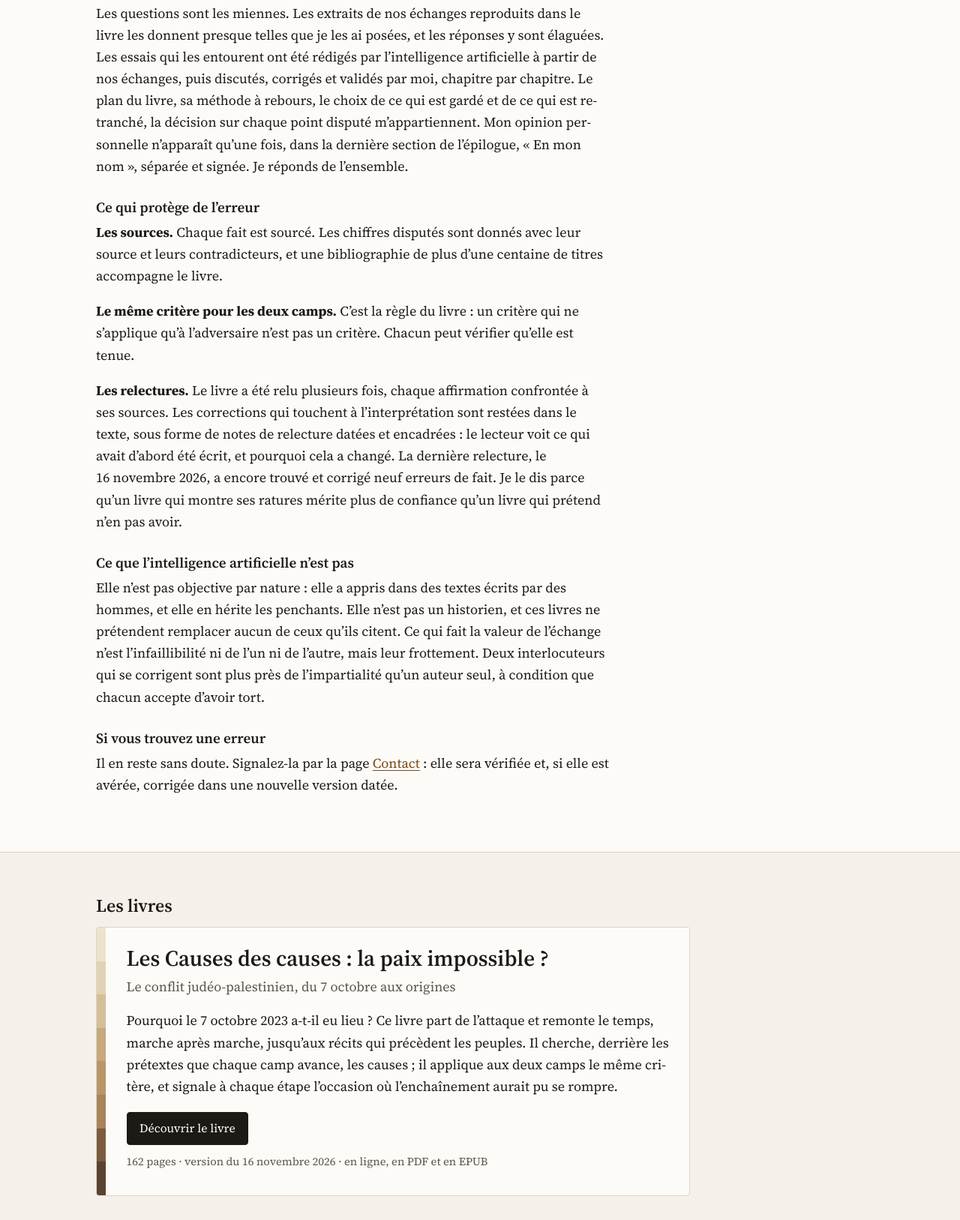
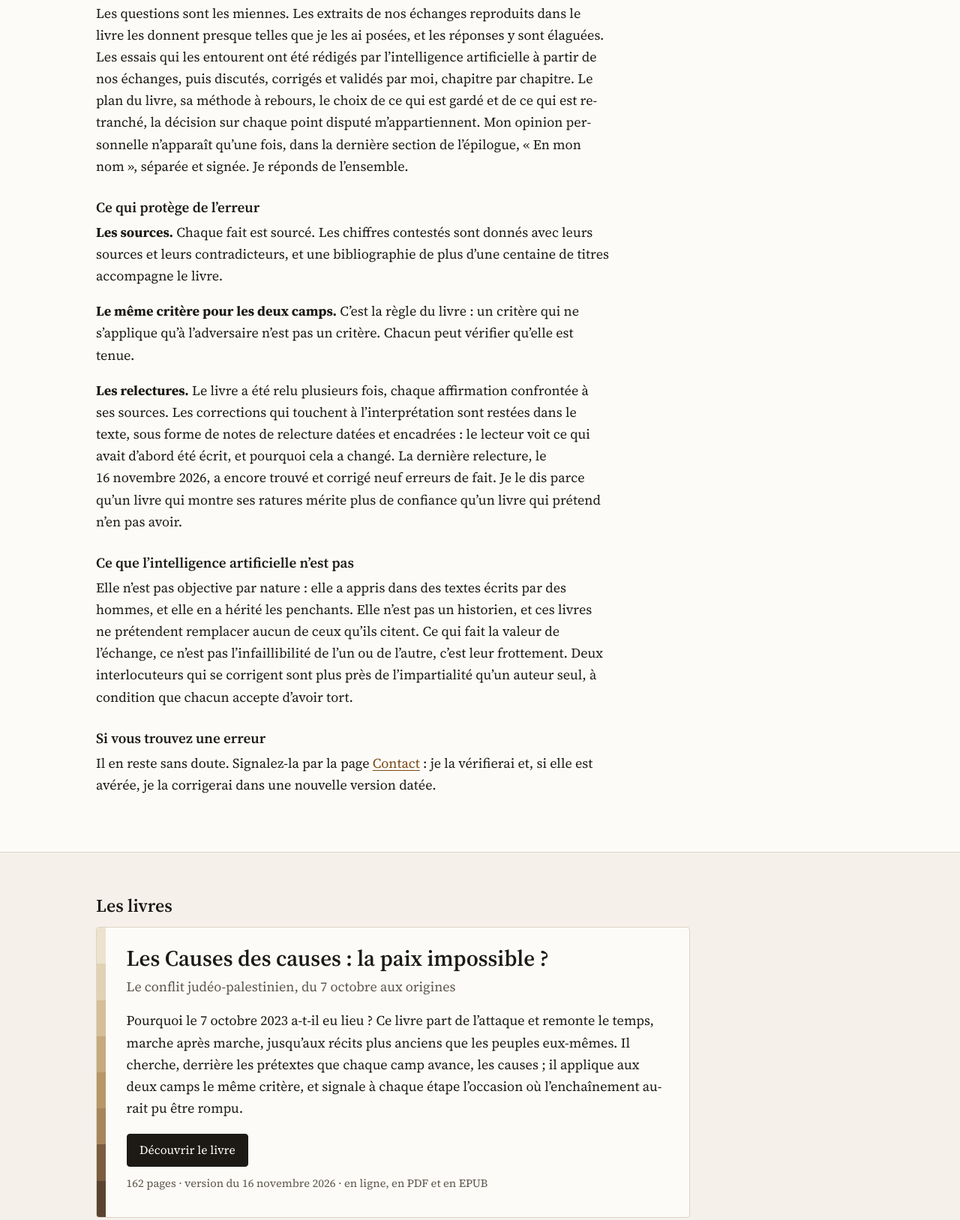
Before and after one commit to raphael-leroy55/raphael-leroy55.github.io, a plain HTML site: page index.html in a window 1280 px wide. Shown: the part 1076-2703 px from the top of the page at 75% size. Drawn offline with Linux system fonts and the light colour scheme.

Commit message:
Add files via upload

```diff
--- a/index.html
+++ b/index.html
@@ -35,13 +35,13 @@
 <h3 id="qui-a-ecrit-quoi">Qui a écrit quoi</h3>
 <p>Les questions sont les miennes. Les extraits de nos échanges reproduits dans le livre les donnent presque telles que je les ai posées, et les réponses y sont élaguées. Les essais qui les entourent ont été rédigés par l’intelligence artificielle à partir de nos échanges, puis discutés, corrigés et validés par moi, chapitre par chapitre. Le plan du livre, sa méthode à rebours, le choix de ce qui est gardé et de ce qui est retranché, la décision sur chaque point disputé m’appartiennent. Mon opinion personnelle n’apparaît qu’une fois, dans la dernière section de l’épilogue, « En mon nom », séparée et signée. Je réponds de l’ensemble.</p>
 <h3 id="ce-qui-protege-de-lerreur">Ce qui protège de l’erreur</h3>
-<p><strong>Les sources.</strong> Chaque fait est sourcé. Les chiffres disputés sont donnés avec leur source et leurs contradicteurs, et une bibliographie de plus d’une centaine de titres accompagne le livre.</p>
+<p><strong>Les sources.</strong> Chaque fait est sourcé. Les chiffres contestés sont donnés avec leurs sources et leurs contradicteurs, et une bibliographie de plus d’une centaine de titres accompagne le livre.</p>
 <p><strong>Le même critère pour les deux camps.</strong> C’est la règle du livre : un critère qui ne s’applique qu’à l’adversaire n’est pas un critère. Chacun peut vérifier qu’elle est tenue.</p>
 <p><strong>Les relectures.</strong> Le livre a été relu plusieurs fois, chaque affirmation confrontée à ses sources. Les corrections qui touchent à l’interprétation sont restées dans le texte, sous forme de notes de relecture datées et encadrées : le lecteur voit ce qui avait d’abord été écrit, et pourquoi cela a changé. La dernière relecture, le 16 novembre 2026, a encore trouvé et corrigé neuf erreurs de fait. Je le dis parce qu’un livre qui montre ses ratures mérite plus de confiance qu’un livre qui prétend n’en pas avoir.</p>
 <h3 id="ce-que-lintelligence-artificielle-nest-pas">Ce que l’intelligence artificielle n’est pas</h3>
-<p>Elle n’est pas objective par nature : elle a appris dans des textes écrits par des hommes, et elle en hérite les penchants. Elle n’est pas un historien, et ces livres ne prétendent remplacer aucun de ceux qu’ils citent. Ce qui fait la valeur de l’échange n’est l’infaillibilité ni de l’un ni de l’autre, mais leur frottement. Deux interlocuteurs qui se corrigent sont plus près de l’impartialité qu’un auteur seul, à condition que chacun accepte d’avoir tort.</p>
+<p>Elle n’est pas objective par nature : elle a appris dans des textes écrits par des hommes, et elle en a hérité les penchants. Elle n’est pas un historien, et ces livres ne prétendent remplacer aucun de ceux qu’ils citent. Ce qui fait la valeur de l’échange, ce n’est pas l’infaillibilité de l’un ou de l’autre, c’est leur frottement. Deux interlocuteurs qui se corrigent sont plus près de l’impartialité qu’un auteur seul, à condition que chacun accepte d’avoir tort.</p>
 <h3 id="si-vous-trouvez-une-erreur">Si vous trouvez une erreur</h3>
-<p>Il en reste sans doute. Signalez-la par la page <a href="contact.html">Contact</a> : elle sera vérifiée et, si elle est avérée, corrigée dans une nouvelle version datée.</p>
+<p>Il en reste sans doute. Signalez-la par la page <a href="contact.html">Contact</a> : je la vérifierai et, si elle est avérée, je la corrigerai dans une nouvelle version datée.</p>
 
       </div>
     </div>
@@ -54,7 +54,7 @@
     <article class="book-card">
       <h3><a href="les-causes-des-causes/index.html">Les Causes des causes : la paix impossible ?</a></h3>
       <p class="sub">Le conflit judéo-palestinien, du 7 octobre aux origines</p>
-      <p>Pourquoi le 7 octobre 2023 a-t-il eu lieu ? Ce livre part de l’attaque et remonte le temps, marche après marche, jusqu’aux récits qui précèdent les peuples. Il cherche, derrière les prétextes que chaque camp avance, les causes ; il applique aux deux camps le même critère, et signale à chaque étape l’occasion où l’enchaînement aurait pu se rompre.</p>
+      <p>Pourquoi le 7 octobre 2023 a-t-il eu lieu ? Ce livre part de l’attaque et remonte le temps, marche après marche, jusqu’aux récits plus anciens que les peuples eux-mêmes. Il cherche, derrière les prétextes que chaque camp avance, les causes ; il applique aux deux camps le même critère, et signale à chaque étape l’occasion où l’enchaînement aurait pu être rompu.</p>
       <p class="actions"><a class="btn primary" href="les-causes-des-causes/index.html">Découvrir le livre</a></p>
       <p class="meta">162 pages · version du 16 novembre 2026 · en ligne, en PDF et en EPUB</p>
     </article>
@@ -63,7 +63,7 @@
     <ul class="soon-list">
       <li><strong>Histoire des stratégies.</strong> De Sun Tzu à la « zone grise » : la stratégie politique et militaire relue avec les outils de la théorie des jeux.</li>
       <li><strong>Traverser le Zéro.</strong> Un essai de cosmologie philosophique.</li>
-      <li><strong>Le groupe Surcouf, Nice, 1941.</strong> Un fascicule de la Résistance, restauré en hommage aux hommes et aux femmes du groupe.</li>
+      <li><strong>Le groupe Surcouf, Nice, 1941.</strong> Un fascicule de la Résistance, restauré en hommage aux femmes et aux hommes du groupe.</li>
     </ul>
   </div>
 </section>
```
Also changed, not shown: les-causes-des-causes/index.html (+1 -1 lines).
